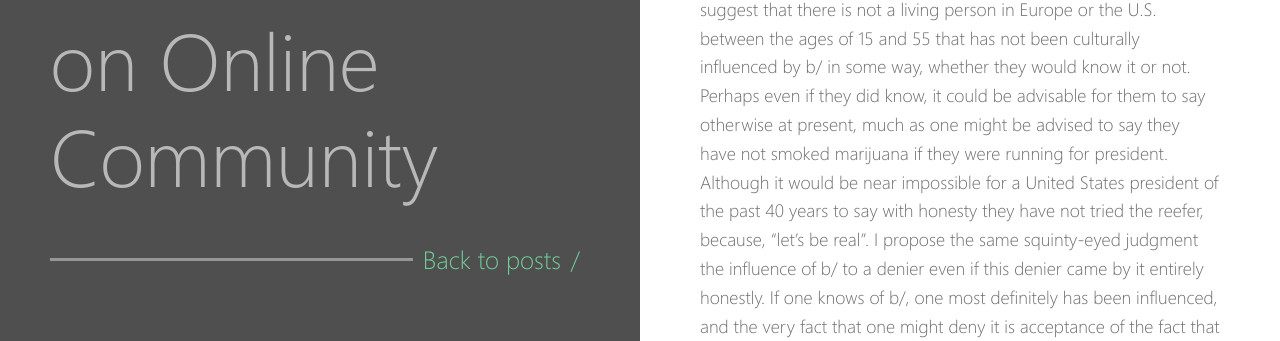
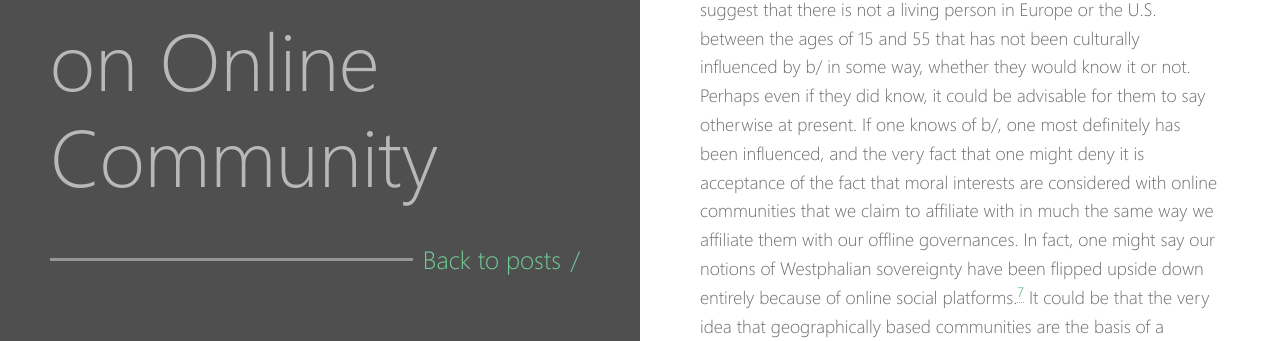
Before and after one commit to alexanderosmith/alexanderosmith-1.0, a Jekyll site: the page built from _posts/2018-01-22-BaymAndCommunity.md, in a window 1280 px wide. Shown: the part 4656-4997 px from the top of the page. Built offline with Jekyll 4.4.1, drawn with Linux system fonts in a browser that asks for light colours; some of the changed text lies outside the part shown.

Commit message:
Sentence Change
Sentence Change

```diff
--- a/_posts/2018-01-22-BaymAndCommunity.md
+++ b/_posts/2018-01-22-BaymAndCommunity.md
@@ -28,7 +28,7 @@ However, I find this also to be oversimplified, dismissive definition of communi
 
 Certainly with closed off, smaller spaces what has been suggested has happened, and occurs frequently on Reddit, often infamously when decisions are made to shut down sub-forums, and because of the nature of Reddit, it seems that it immediately becomes a much larger discussion. Because of this larger discussion, the very notions of how Reddit moderators manage moral standards on its pages have frequently come into question. Because this does occur, it would seem that there are places where there are dynamics of group morality which relate closely with how people “vote with their feet” and that frequently, these discussions happen in a very public way in the larger community. In this sense, one cannot simply discount the dynamic nature of the connections between groups, and how those dynamics inform groups that may not immediately seem connected. These certainly are not silos of information that we discussed earlier.
 
-Infamously b/ on 4chan has influenced much of the online world with its morally questionable shenanigans.[^6] I would go so far as to suggest that there is not a living person in Europe or the U.S. between the ages of 15 and 55 that has not been culturally influenced by b/ in some way, whether they would know it or not. Perhaps even if they did know, it could be advisable for them to say otherwise at present, much as one might be advised to say they have not smoked marijuana if they were running for president. Although it would be near impossible for a United States president of the past 40 years to say with honesty they have not tried the reefer, because, “let’s be real”. I propose the same squinty-eyed judgment the influence of b/ to a denier even if this denier came by it entirely honestly. If one knows of b/, one most definitely has been influenced, and the very fact that one might deny it is acceptance of the fact that moral interests are considered with online communities that we claim to affiliate with in much the same way we affiliate them with our offline governances. In fact, one might say our notions of Westphalian sovereignty have been flipped upside down entirely because of online social platforms.[^7] It could be that the very idea that geographically based communities are the basis of a morally understandable community are deeply mistaken.
+Infamously b/ on 4chan has influenced much of the online world with its morally questionable shenanigans.[^6] I would go so far as to suggest that there is not a living person in Europe or the U.S. between the ages of 15 and 55 that has not been culturally influenced by b/ in some way, whether they would know it or not. Perhaps even if they did know, it could be advisable for them to say otherwise at present. If one knows of b/, one most definitely has been influenced, and the very fact that one might deny it is acceptance of the fact that moral interests are considered with online communities that we claim to affiliate with in much the same way we affiliate them with our offline governances. In fact, one might say our notions of Westphalian sovereignty have been flipped upside down entirely because of online social platforms.[^7] It could be that the very idea that geographically based communities are the basis of a morally understandable community are deeply mistaken.
 
 ## In Summary
 Firstly, it would seem at least clear at this point that one could argue that online social groups are actually less of a filter than offline. These groups are more or less interconnected, and that degree of connectedness also inherits direct their connected moral discussion that become a part of social groups. Perhaps, instead we should consider online spaces as the first time we could observe the filter directly. If one wishes to question this any further, one merely has to question the same ideals among academic invisible colleges.[^8] These are much smaller and much more closed off to social groups at large. There are a significant number of academic groups with fewer people than the number of people you meet in a weekend. Would you or would you not consider your own academic writing group conversing on broad (and specific) social moral dilemma in and outside of your social group? If not, then academia as a whole has failed to do its job. So we should be careful if only for pragmatic reasons what we claim necessary amounts of ethical discussion to qualify a social group a “community” unless we are not worried about invalidating our own social experience.
```
